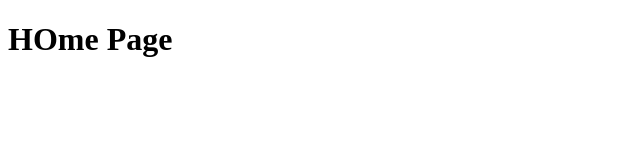
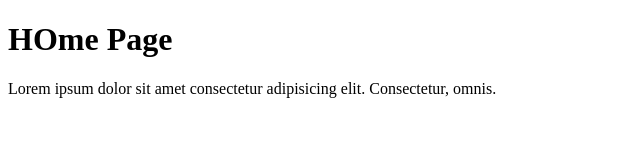
Before and after one commit to techcodedu/chester_website, a plain HTML site: page index.html in a window 1280 px wide. Shown: the whole page, without its empty margins (0-640 px from the left). Drawn offline with Linux system fonts and the light colour scheme.

Commit message:
added paragraph in my html

```diff
--- a/index.html
+++ b/index.html
@@ -8,5 +8,9 @@
   </head>
   <body>
     <h1>HOme Page</h1>
+    <p>
+      Lorem ipsum dolor sit amet consectetur adipisicing elit. Consectetur,
+      omnis.
+    </p>
   </body>
 </html>
```
